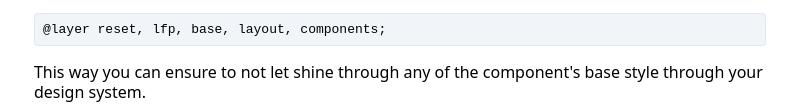
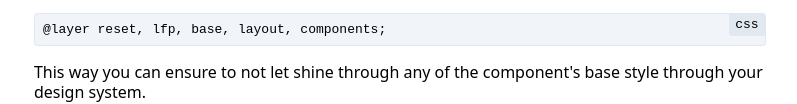
Before and after one commit to lowfatprophet/LFP-Web-Components, a website: page index.html in a window 1280 px wide. Shown: the part 6866-6970 px from the top of the page, without its empty margins (240-1037 px from the left). Drawn offline with Linux system fonts and the light colour scheme.

Commit message:
add: code block language hint

```diff
--- a/index.html
+++ b/index.html
@@ -361,7 +361,7 @@
         <h3>CSS</h3>
         <p>The CSS is mostly simple and based on selecting the component by its tag rather than by class or identifier. This has the advantage for you to simply override the web component by adding your own classes and/or identifiers.</p>
         <p>Speaking of styling: have it even simpler and use CSS layers. All components are placed on their own layer `lfp` which you can place anywhere you wish on your layer hierarchy. This is a possible configuration:</p>
-        <pre>@layer reset, lfp, base, layout, components;</pre>
+        <pre data-lang="css">@layer reset, lfp, base, layout, components;</pre>
         <p>This way you can ensure to not let shine through any of the component's base  style through your design system.</p>
       </section>
     </main>
```
